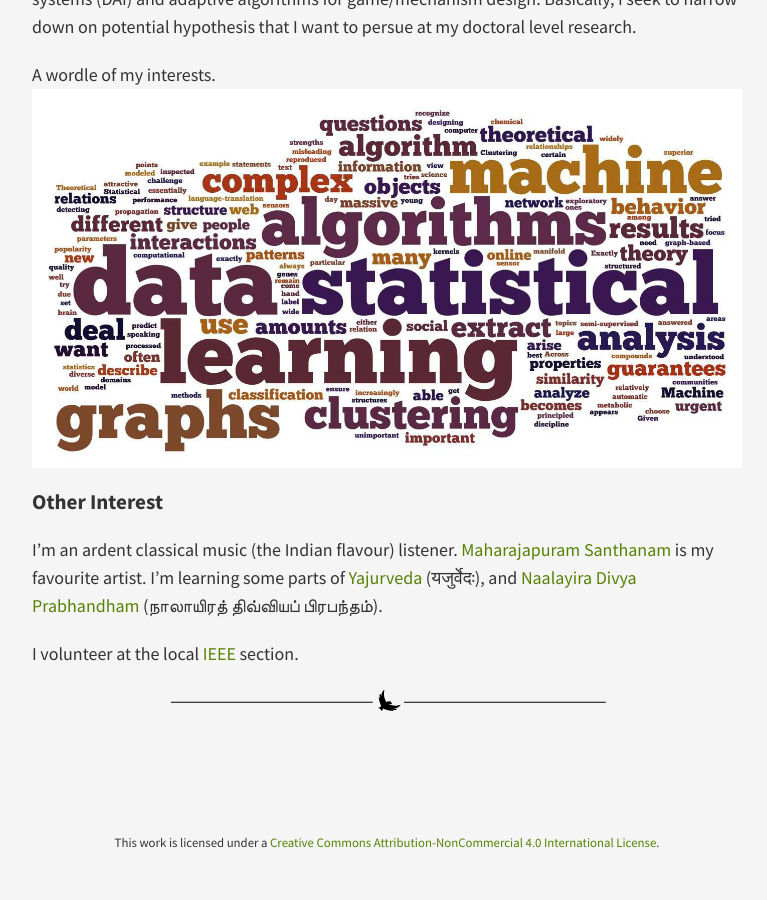
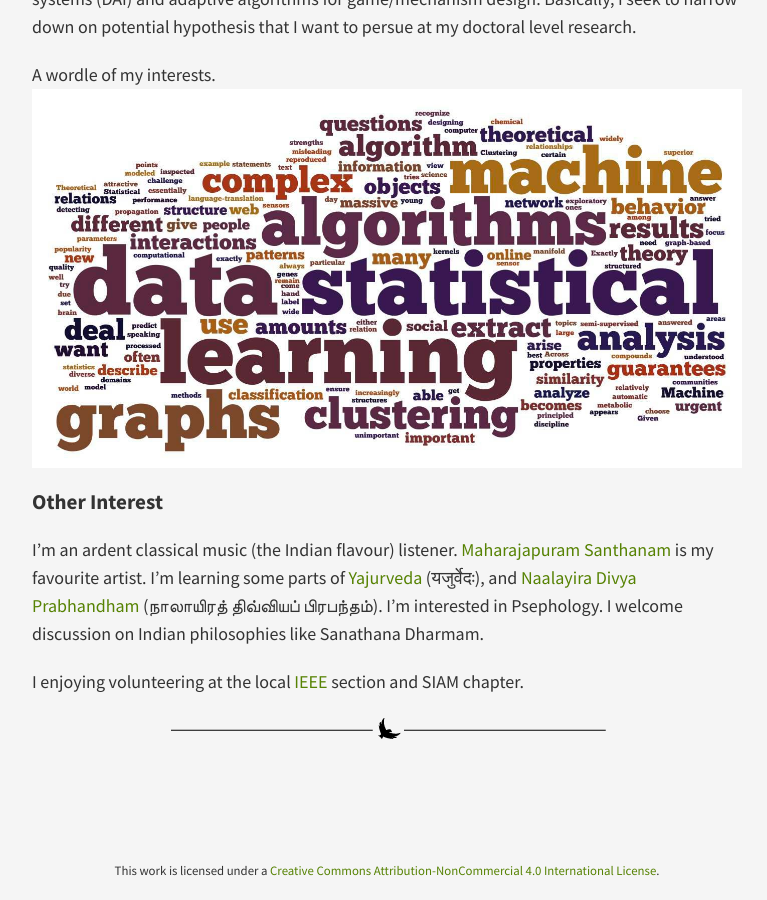
Before and after one commit to forkmsrini/forkmsrini.github.io-master, a Jekyll site: the page built from index.md, in a window 1280 px wide and 900 px high, scrolled down 823 px. Shown: the whole window, without its empty margins (253-1020 px from the left). Built offline with Jekyll 4.4.1, drawn with Linux system fonts in a browser that asks for light colours; nearby versions of some CDN libraries; Markdown is read by kramdown in place of the engine named in the settings; before the commit the page ends 1695 px from its top, so only the background shows below that.

Commit message:
publicationUpdate

```diff
--- a/index.md
+++ b/index.md
@@ -39,6 +39,7 @@ A wordle of my interests.
 <h3>Other Interest</h3>
 
 I'm an ardent classical music (the Indian flavour) listener. [Maharajapuram Santhanam](http://en.wikipedia.org/wiki/Maharajapuram_Santhanam) is my favourite artist. I'm learning some parts of [Yajurveda](http://en.wikipedia.org/wiki/Yajurveda) (यजुर्वेदः), and [Naalayira Divya Prabhandham](http://en.wikipedia.org/wiki/Naalayira_Divya_Prabhandham) (நாலாயிரத் திவ்வியப் பிரபந்தம்).
+I'm interested in Psephology. I welcome discussion on Indian philosophies like Sanathana Dharmam.
 
-I volunteer at the local [IEEE](http://bcp.ieeebangalore.org/) section.
+I enjoying volunteering at the local [IEEE](http://bcp.ieeebangalore.org/) section and SIAM chapter.
 <hr/>
```
Also changed, not shown: publications/index.md (+1 -0 lines), public/images/dblpLogo.png (added).
